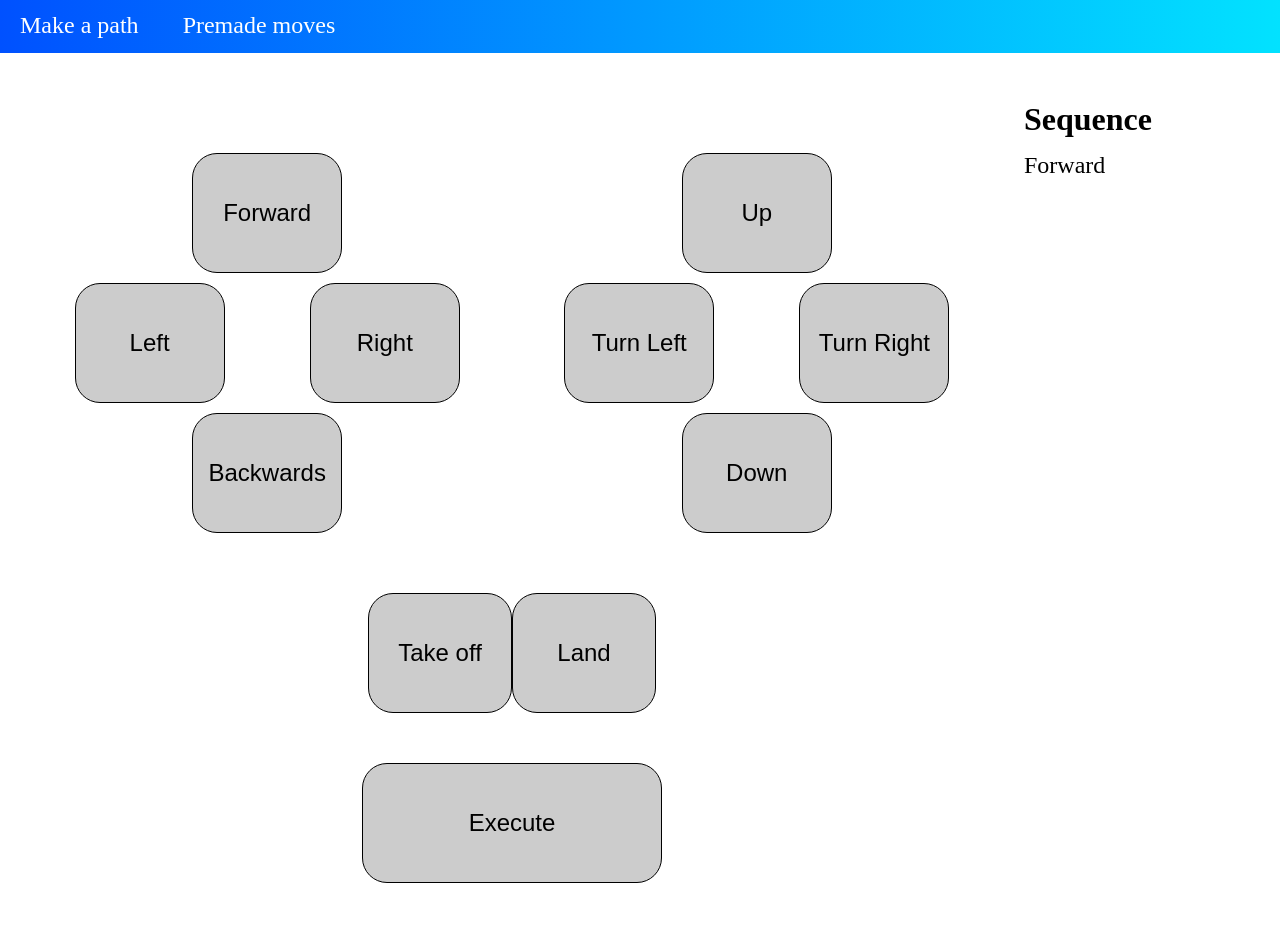
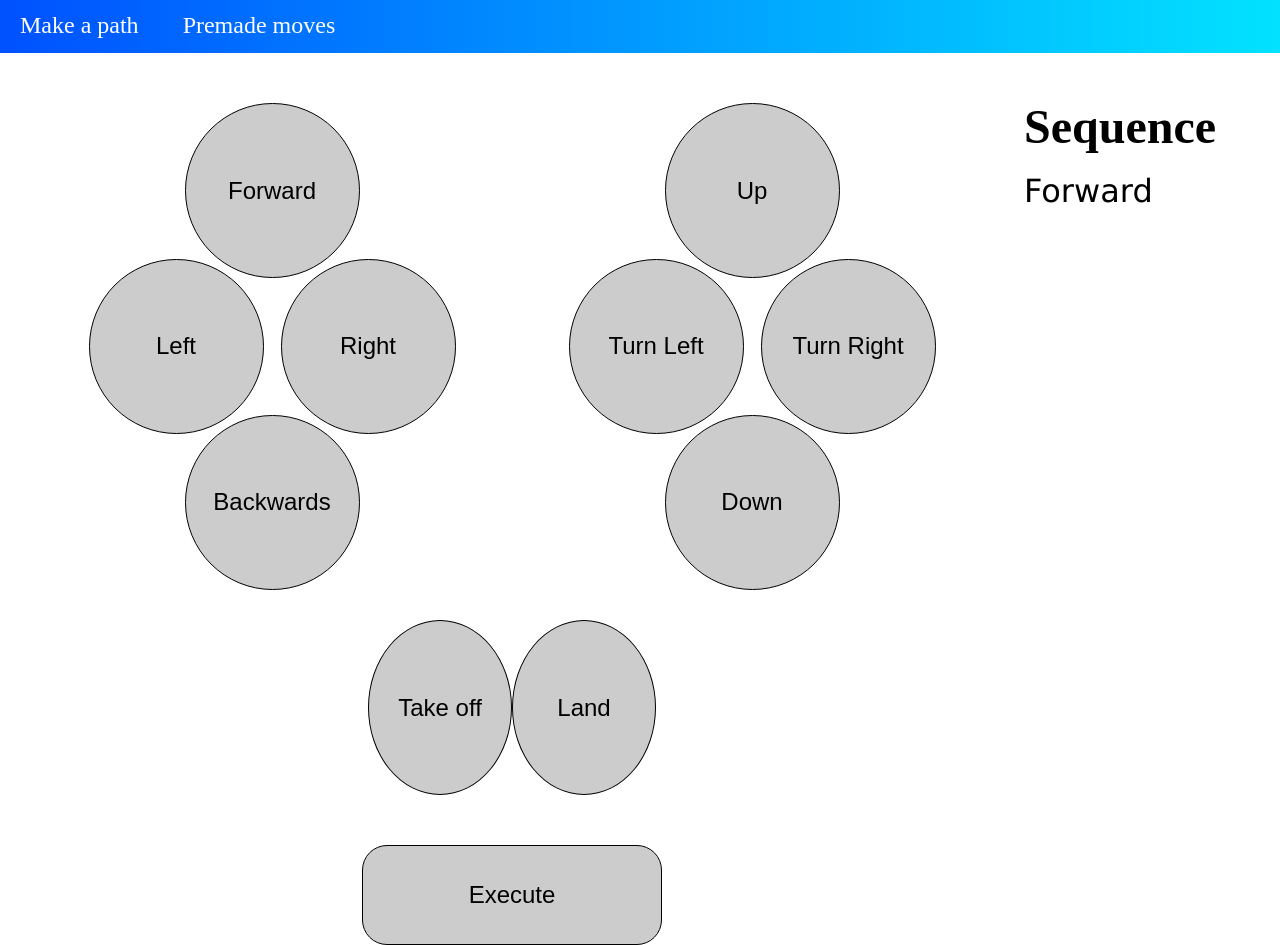
Before and after one commit to MartienskieNum1/Drone-Project-ParrotAR, a website: page interface/index.html in a window 1280 px wide. Both pictures are taken after a click on the button "Forward". Before the commit the page ends 883 px from the top, so only its background shows below. Drawn offline with Linux system fonts and the light colour scheme.

Commit message:
Small css changes

```diff
--- a/interface/css/controls.css
+++ b/interface/css/controls.css
@@ -8,7 +8,7 @@ main > div {
     height: auto;
     margin-left: auto;
     margin-right: auto;
-    margin-top: 100px;
+    margin-top: 50px;
 }
 
 main > div > div:first-child {
@@ -17,15 +17,20 @@ main > div > div:first-child {
     margin-bottom: 50px;
 }
 
+#controls {
+    display: flex;
+    justify-content: space-around;
+}
+
 #horizontal, #vertical {
-    width: 49%;
+    width: 40%;
     display: inline-block;
 }
 
 #horizontal>div, #vertical>div {
     display: flex;
     justify-content: space-around;
-    margin-bottom: 10px;
+    margin-bottom: -5%;
 }
 
 #setup > div {
@@ -41,12 +46,14 @@ main > div > div:first-child {
     margin-left: 50%;
     transform: translateX(-50%);
     width: 300px;
+    height: 100px;
+    border-radius: 25px;
 }
 
 button {
-    width: 150px;
-    height: 120px;
+    width: 175px;
+    height: 175px;
     border: 1px solid black;
-    border-radius: 25px;
+    border-radius: 50%;
     font-size: 1.5rem;
 }
--- a/interface/css/general.css
+++ b/interface/css/general.css
@@ -1,5 +1,6 @@
 body {
     overflow: hidden;
+    user-select: none;
 }
 
 header {
--- a/interface/css/sequence.css
+++ b/interface/css/sequence.css
@@ -1,5 +1,5 @@
 h1 {
-    font-size: 2rem;
+    font-size: 3rem;
     font-weight: bold;
     margin-bottom: 10px;
     margin-top: 50px;
@@ -10,10 +10,10 @@ aside {
 }
 
 aside li {
-    font-size: 1.5rem;
-    line-height: 40px;
+    font-size: 2rem;
+    font-family: Verdana, Geneva, Tahoma, sans-serif;
+    line-height: 60px;
     margin-bottom: 5px;
-    list-style-type: circle;
 }
 
 aside #sequence {
@@ -47,6 +47,7 @@ aside #sequence {
     font-size: 3rem;
     font-weight: bold;
     color: white;
+    border-radius: 25px;
 }
 
 #abort:after, #premade-moves-abort:after {
--- a/interface/javascript/controller.js
+++ b/interface/javascript/controller.js
@@ -12,12 +12,16 @@ function init() {
 function addAction(e) {
     e.preventDefault();
 
+    let sequenceList = document.querySelector("#sequence");
+
     if ( e.target.innerText !== "Take off" || !actions.includes(e.target) ) {
         actions.push(e.target)
-        document.querySelector("#sequence").innerHTML += `<li data-id="${actions.length-1}">${e.target.innerText}</li>`
+        sequenceList.innerHTML += `<li data-id="${actions.length-1}">${e.target.innerText}</li>`
     }
 
     document.querySelectorAll("#sequence li").forEach(action => action.addEventListener('click', removeAction));
+
+    sequenceList.scrollTop = sequenceList.scrollHeight;
 }
 
 function removeAction(e) {
@@ -27,8 +31,9 @@ function removeAction(e) {
 }
 
 function execute() {
-    console.log(document.querySelector("#abort"))
+    if (actions.length > 0) {
         document.querySelector("#abort").style.display = "inherit"
+
         document.querySelector("#sequence").innerHTML = ``;
             let text = " | ";
             actions.forEach(action => {
@@ -36,8 +41,8 @@ function execute() {
             doAction(action.innerText);
         });
 
-
         actions = [];
+    }
 }
 
 function doAction(actionName) {
```
Also changed, not shown: interface/css/premade-moves.css (added). Lines whose indentation alone changed are shown as unchanged.
